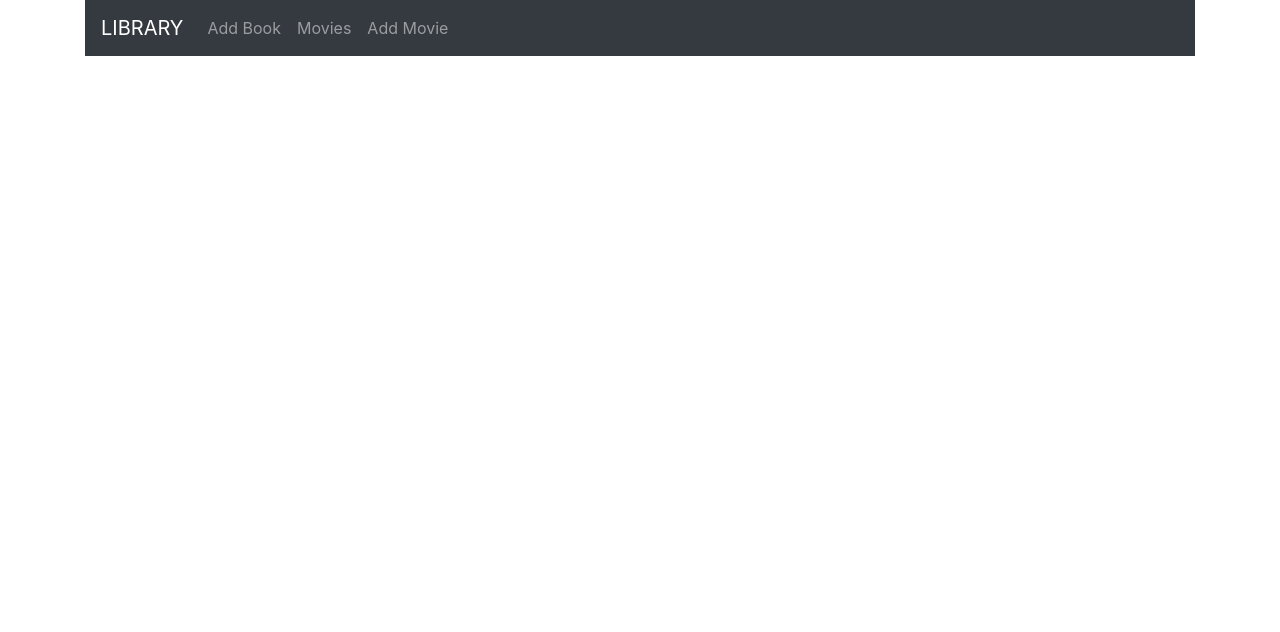
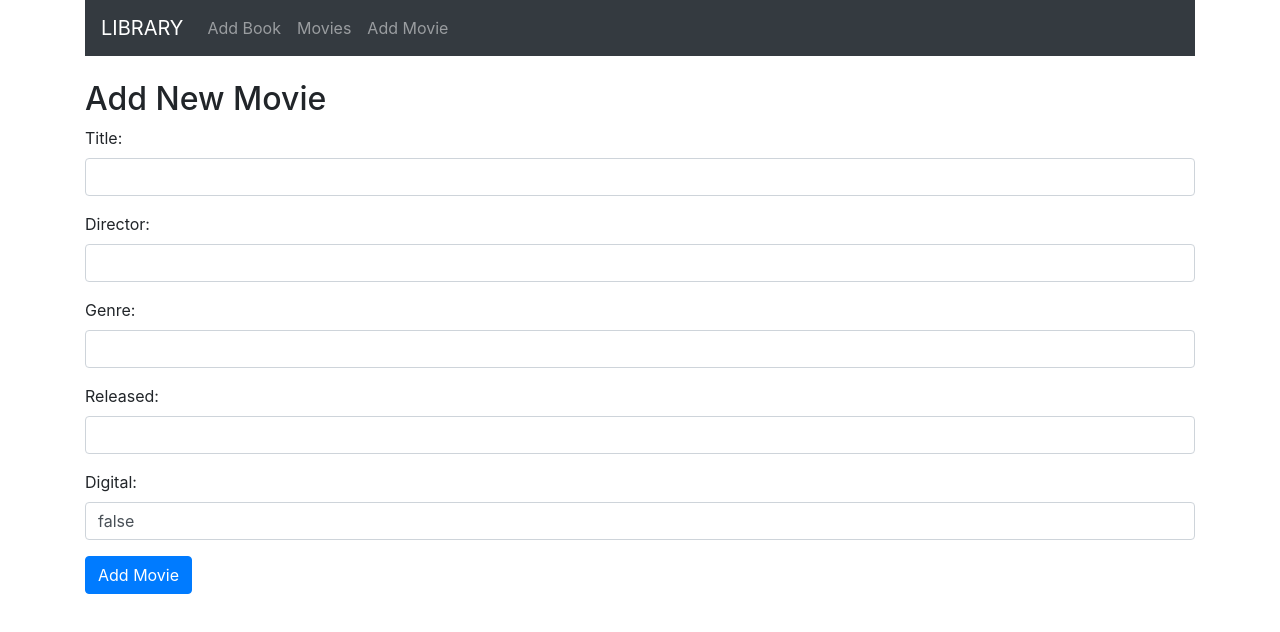
Before and after one commit to WRNoble/Library-MERN, a React (Create React App) app in the folder client/: page /addmovie in a window 1280 px wide. Shown: the top 632 px of the page. Built offline with nearby package versions, Linux system fonts and the light colour scheme; no server answers.

Commit message:
worked out bug in add book function

```diff
--- a/client/src/App.js
+++ b/client/src/App.js
@@ -8,6 +8,7 @@ import BookList from "./components/bookList";
 import EditBook from "./components/editBook";
 import CreateBook from "./components/createBook";
 import MovieList from "./components/movieList";
+import CreateMovie from "./components/createMovie";
 
 function App() {
   return (
@@ -19,8 +20,8 @@ function App() {
         <Route path="/updatebook/:id" component={EditBook} />
         <Route path="/addbook" component={CreateBook} />
         <Route path="/movie" exact component={MovieList} />
-        {/* <Route path="/updatemovie/:id" exact component={EditMovie} />
-        <Route path="/addmovie" exact component={CreateMovie} /> */}
+        {/* <Route path="/updatemovie/:id" exact component={EditMovie} /> */}
+        <Route path="/addmovie" component={CreateMovie} />
       </div>
     </Router>
   );
--- a/client/src/components/createBook.js
+++ b/client/src/components/createBook.js
@@ -26,14 +26,7 @@ export default class CreateBook extends Component {
   componentDidMount() {
     axios
       .get("http://localhost:5002/books/")
-      .then((response) => {
-        if (response.data.length > 0) {
-          this.setState({
-            books: response.data.map((book) => book.title),
-            title: response.data[0].title,
-          });
-        }
-      })
+
       .catch((error) => {
         console.log(error);
       });
--- a/client/src/components/createMovie.js
+++ b/client/src/components/createMovie.js
@@ -0,0 +1,152 @@
+import React, { Component } from "react";
+import axios from "axios";
+
+export default class CreateMovie extends Component {
+  constructor(props) {
+    super(props);
+
+    this.onChangeTitle = this.onChangeTitle.bind(this);
+    this.onChangeDirector = this.onChangeDirector.bind(this);
+    this.onChangeGenre = this.onChangeGenre.bind(this);
+    this.onChangeReleased = this.onChangeReleased.bind(this);
+    this.onChangeDigital = this.onChangeDigital.bind(this);
+    this.onSubmit = this.onSubmit.bind(this);
+
+    this.state = {
+      title: "",
+      director: "",
+      genre: "",
+      Released: "",
+      digital: false,
+    };
+  }
+
+  componentDidMount() {
+    axios
+      .get("http://localhost:5002/movies/")
+      .then((response) => {
+        if (response.data.length > 0) {
+          this.setState({
+            movies: response.data.map((movie) => movie.title),
+            title: response.data[0].title,
+          });
+        }
+      })
+      .catch((error) => {
+        console.log(error);
+      });
+  }
+
+  onChangeTitle(e) {
+    this.setState({
+      title: e.target.value,
+    });
+  }
+
+  onChangeDirector(e) {
+    this.setState({
+      director: e.target.value,
+    });
+  }
+
+  onChangeGenre(e) {
+    this.setState({
+      genre: e.target.value,
+    });
+  }
+
+  onChangeReleased(e) {
+    this.setState({
+      released: e.target.value,
+    });
+  }
+
+  onChangeDigital(e) {
+    this.setState({
+      digital: e.target.value,
+    });
+  }
+
+  onSubmit(e) {
+    e.preventDefault();
+    const movie = {
+      title: this.state.title,
+      director: this.state.director,
+      genre: this.state.genre,
+      released: this.state.released,
+      digital: this.state.digital,
+    };
+
+    axios.post("http://localhost:5002/movies/addmovie", movie);
+    //.then((response = console.log(response.data)));
+
+    window.location = "/movie";
+  }
+
+  render() {
+    return (
+      <div>
+        <h2>Add New Movie</h2>
+        <form onSubmit={this.onSubmit}>
+          <div className="form-group">
+            <label>Title: </label>
+            <input
+              type="text"
+              required
+              className="form-control"
+              value={this.state.title}
+              onChange={this.onChangeTitle}
+            />
+          </div>
+          <div className="form-group">
+            <label>Director: </label>
+            <input
+              type="text"
+              required
+              className="form-control"
+              value={this.state.director}
+              onChange={this.onChangeDirector}
+            />
+          </div>
+          <div className="form-group">
+            <label>Genre: </label>
+            <input
+              type="text"
+              required
+              className="form-control"
+              value={this.state.genre}
+              onChange={this.onChangeGenre}
+            />
+          </div>
+          <div className="form-group">
+            <label>Released: </label>
+            <input
+              type="number"
+              required
+              className="form-control"
+              value={this.state.released}
+              onChange={this.onChangeReleased}
+            />
+          </div>
+          <div className="form-group">
+            <label>Digital: </label>
+            <input
+              type="boolean"
+              required
+              className="form-control"
+              value={this.state.digital}
+              onChange={this.onChangeDigital}
+            />
+          </div>
+          <div className="form-group">
+            <input
+              type="submit"
+              value="Add Movie"
+              className="btn btn-primary"
+            />
+          </div>
+        </form>
+      </div>
+    );
+  }
+}
--- a/client/src/components/movieList.js
+++ b/client/src/components/movieList.js
@@ -5,10 +5,9 @@ import axios from "axios";
 const Movie = (props) => (
   <div>
     <p>{props.movie.title}</p>
-    <p>{props.movie.author}</p>
+    <p>{props.movie.director}</p>
     <p>{props.movie.genre}</p>
-    <p>{props.movie.published}</p>
-    <p>{props.movie.description}</p>
+    <p>{props.movie.released}</p>
     <p>{props.movie.digital}</p>
     <Link to={"/updatemovie/" + props.movie._id}>Edit Movie</Link> |{" "}
     <button
```
Also changed, not shown: 1 other file (tests, documents, lock files or other folders).
